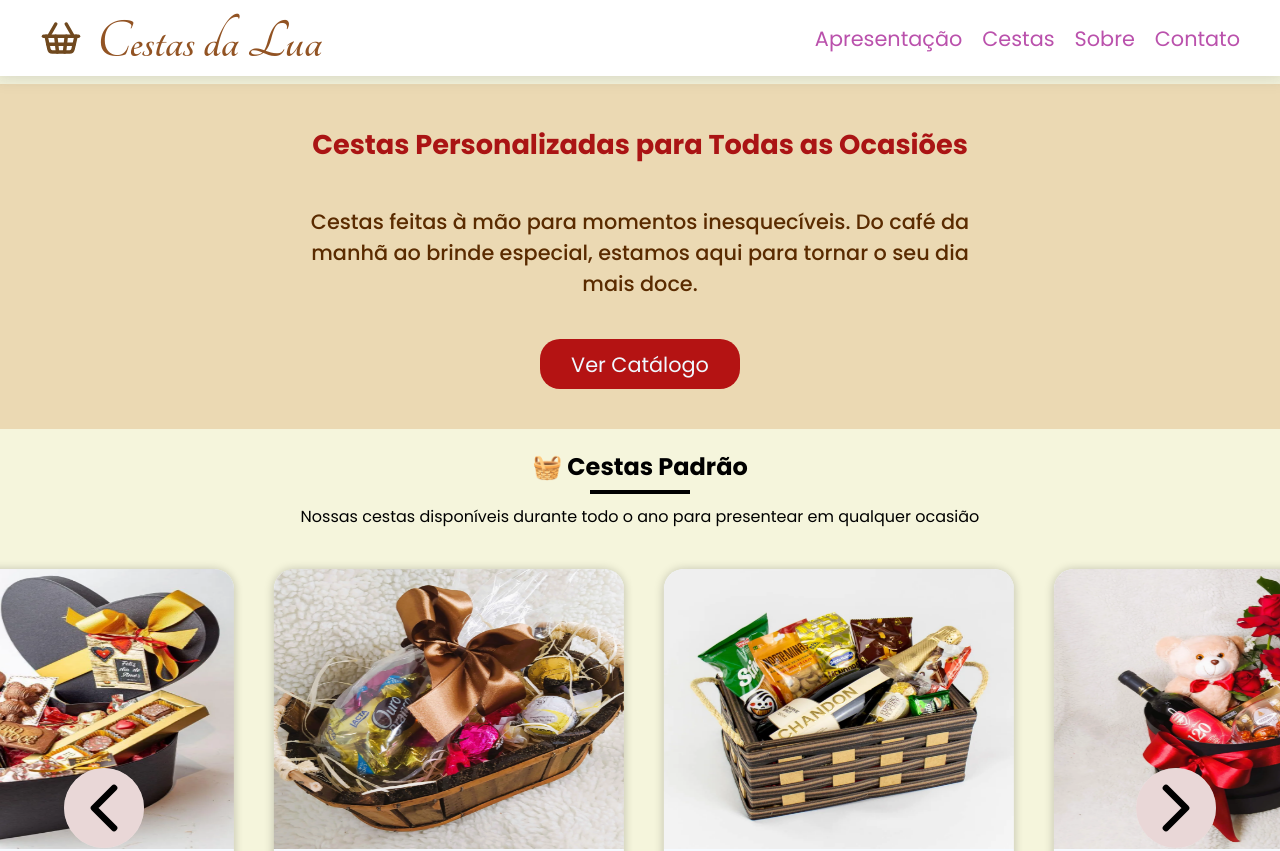
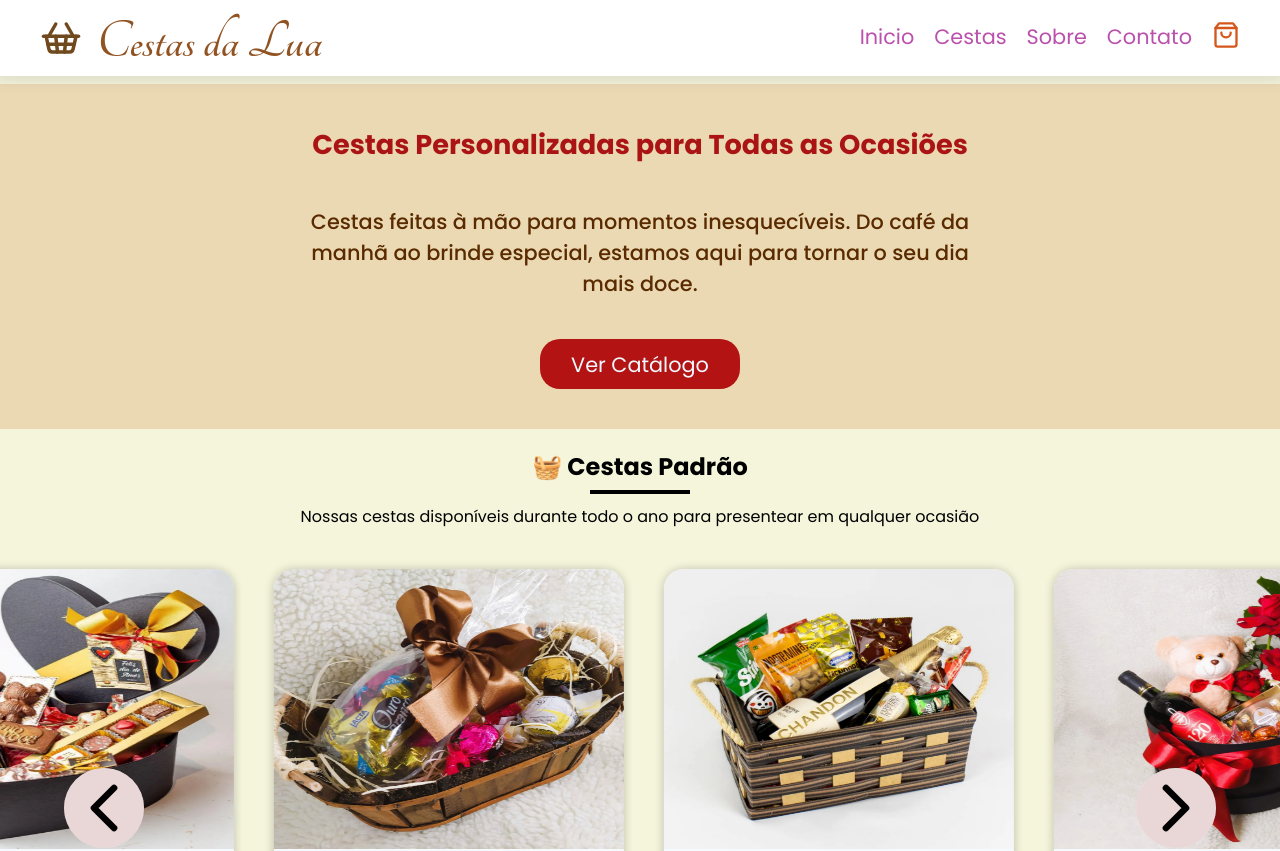
Before and after one commit to caina-wanzeler/loja-de-cestas, a Vue app: page / in a window 1280 px wide. Shown: the top 851 px of the page. Built offline with nearby package versions, Linux system fonts and the light colour scheme; a web font is replaced by a local one.

Commit message:
shopping cart criado

```diff
--- a/src/App.vue
+++ b/src/App.vue
@@ -4,13 +4,14 @@ import DisplayProduct from './components/atoms/DisplayProduct.vue';
 import IconArrow from './components/atoms/IconArrow.vue';
 import CardContact from './components/molecules/CardContact.vue';
 import CarouselButton from './components/molecules/CarouselButton.vue';
+import ShoppingCart from './components/molecules/ShoppingCart.vue';
 import Carousel from './components/organisms/Carousel.vue';
 import HomeFooter from './components/organisms/HomeFooter.vue';
 import HomeHeader from './components/organisms/HomeHeader.vue';
 import HomeMain from './components/organisms/HomeMain.vue';
 import { baskets } from './data/baskets-data';
 
-
+ShoppingCart
 
 </script>
 
--- /dev/null
+++ b/src/components/atoms/ButtonCloseShoppingCart.vue
@@ -0,0 +1,50 @@
+<script setup>
+
+const props = defineProps({
+    side: Number
+})
+
+const emit = defineEmits(['onClicked']);
+
+const closeShoppingCart = () => {
+    emit('onClicked');
+}
+
+</script>
+
+<template>
+    <button @click="closeShoppingCart">
+        <svg
+            :width="props.side"
+            :height="props.side"
+            viewBox="0 0 24 24"
+            fill="none"
+            stroke="currentColor"
+            stroke-width="2"
+            stroke-linecap="round"
+            stroke-linejoin="round"
+            class="icone-fechar"
+        >
+            <line x1="18" y1="6" x2="6" y2="18"></line>
+            <line x1="6" y1="6" x2="18" y2="18"></line>
+        </svg>
+    </button>
+</template>
+
+<style scoped>
+    button {
+        background-color: rgb(224, 224, 224);
+        border: none;
+        border-radius: 5px;
+
+        display: flex;
+        align-items: center;
+
+        transition: all 0.3s ease-in-out;
+
+        &:hover {
+            scale: 1.1;
+            background-color: rgb(209, 209, 209);
+        }
+    }
+</style>
--- /dev/null
+++ b/src/components/atoms/IconBasketShop.vue
@@ -0,0 +1,50 @@
+<script setup>
+
+const props = defineProps({
+    side: Number
+})
+
+const emit = defineEmits(["onClicked"]);
+
+const basketClick = () => {
+    emit('onClicked');
+}
+
+</script>
+
+<template>
+    <button @click="basketClick">
+        <svg
+            :width="props.side"
+            :height="props.side"
+            viewBox="0 0 24 24"
+            fill="none"
+            stroke="currentColor"
+            stroke-width="2"
+            stroke-linecap="round"
+            stroke-linejoin="round"
+        >
+            <path d="M6 2L3 6v14a2 2 0 0 0 2 2h14a2 2 0 0 0 2-2V6l-3-4Z"></path>
+            <line x1="3" y1="6" x2="21" y2="6"></line>
+            <path d="M16 10a4 4 0 0 1-8 0"></path>
+        </svg>
+    </button>
+
+</template>
+
+<style scoped>
+    button {
+        border: none;
+        background-color: inherit;
+    }
+    svg {
+        color: rgb(214, 87, 28);
+
+        transition: all 0.3s ease-in-out;
+
+        &:hover {
+            scale: 1.2;
+            color: rgb(237, 25, 25);
+        }
+    }
+</style>
--- a/src/components/molecules/Navigation.vue
+++ b/src/components/molecules/Navigation.vue
@@ -1,25 +1,58 @@
 <script setup>
 
 import Link from '../atoms/Link.vue';
-import { navigationData } from '../../data/navigation-data';
+import IconBasketShop from '../atoms/IconBasketShop.vue';
+import ShoppingCart from './ShoppingCart.vue';
+import { ref } from 'vue';
+
+const activate = ref(false);
+
+const activateShoppingCart = () => {
+    activate.value = !activate.value;
+}
+
+const sizeLink = 1.3;
 
 </script>
 
 <template>
     <div class="navigation">
-        <Link v-for="item in navigationData"
-                :key="item.index"
-                :href="item.href"
-                :text="item.text"
-                :size="1.3"
+        <Link
+            text="Inicio"
+            :size="sizeLink"
+        />
+        <Link
+            text="Cestas"
+            :size="sizeLink"
+        />
+        <Link
+            text="Sobre"
+            :size="sizeLink"
+        />
+        <Link
+            text="Contato"
+            :size="sizeLink"
+        />
+        <IconBasketShop
+            side="28"
+            v-on:on-clicked="activateShoppingCart"
+        />
+        <ShoppingCart
+            class="shopping-cart"
+            :activate-cart="activate"
         />
     </div>
+
 </template>
 
 <style scoped>
     .navigation {
         display: flex;
-        justify-content: center;
         gap: 20px;
+        position: relative;
+    }
+
+    .shopping-cart {
+        margin: none;
     }
 </style>
--- /dev/null
+++ b/src/components/molecules/ShoppingCart.vue
@@ -0,0 +1,54 @@
+<script setup>
+import { computed, ref, watch } from 'vue';
+import ButtonCloseShoppingCart from '../atoms/ButtonCloseShoppingCart.vue';
+
+const props = defineProps({
+    activateCart: {
+        type: Boolean,
+        default: false
+    }
+})
+
+const activate = ref(props.activateCart)
+
+const transformPercente = computed(() => {
+    return activate.value ? "0%" : "100%";
+})
+
+const altenateActivate = () => {
+    activate.value = !activate.value;
+}
+
+watch(() => props.activateCart, () => {
+    altenateActivate();
+})
+
+</script>
+
+<template>
+    <div class="shopping-cart-container"
+        :style="`transform: translateX(${transformPercente})`"
+    >
+        <ButtonCloseShoppingCart :side="42" v-on:on-clicked="altenateActivate" />
+    </div>
+</template>
+
+
+
+<style scoped>
+    .shopping-cart-container {
+        width: 450px;
+
+        background-color: aliceblue;
+
+        z-index: 20;
+        position: fixed;
+        top: 0;
+        bottom: 0;
+        right: 0;
+
+        padding: 15px 20px;
+
+        transition: all 0.3s ease-in-out;
+    }
+</style>
--- a/src/data/navigation-data.js
+++ /dev/null
@@ -1,22 +0,0 @@
-export const navigationData = [
-    {
-        text: "Apresentação",
-        href: "",
-        index: 1
-    },
-    {
-        text: "Cestas",
-        href: "",
-        index: 2
-    },
-    {
-        text: "Sobre",
-        href: "",
-        index: 3
-    },
-    {
-        text: "Contato",
-        href: "",
-        index: 4
-    },
-];
```
